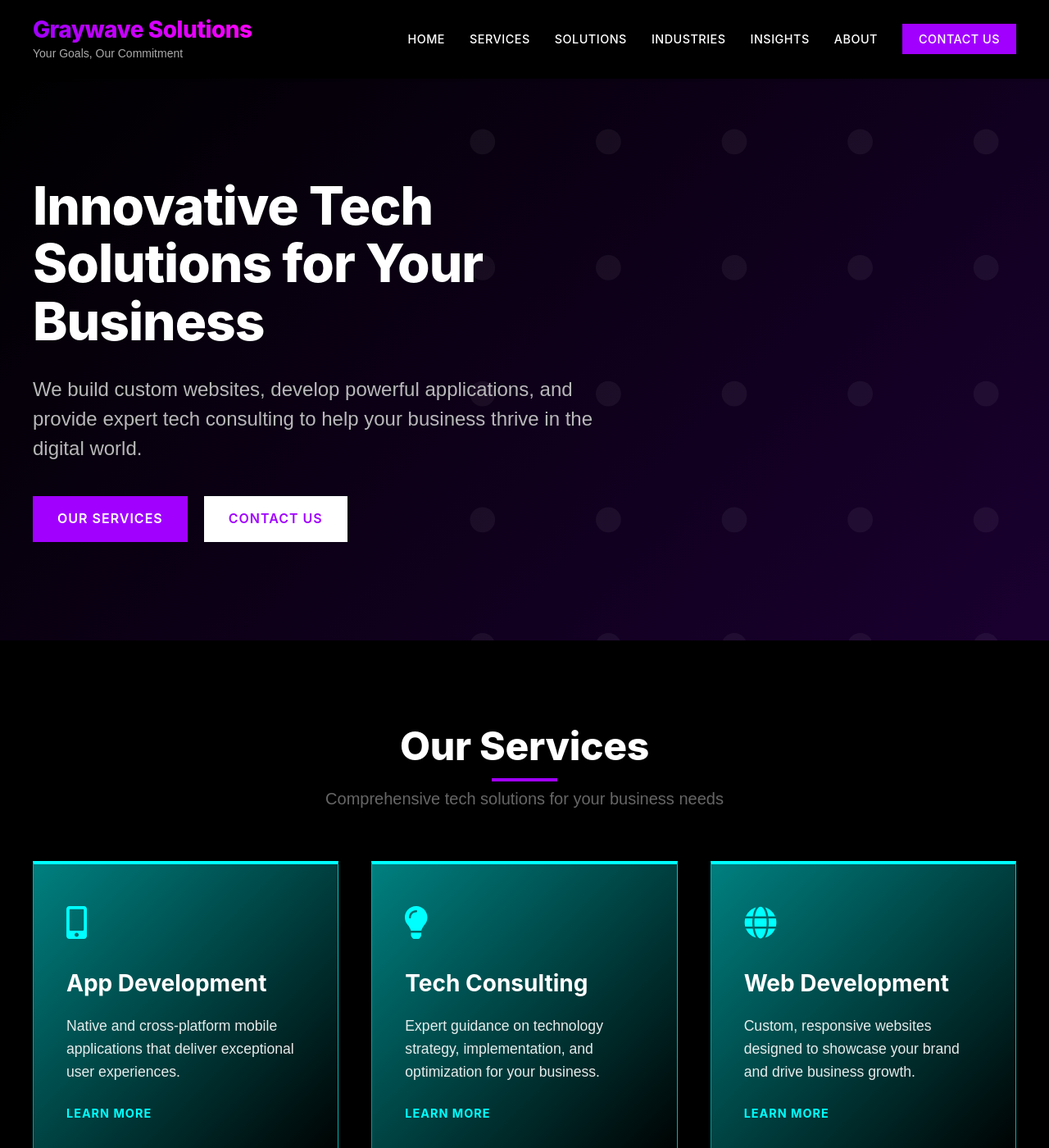
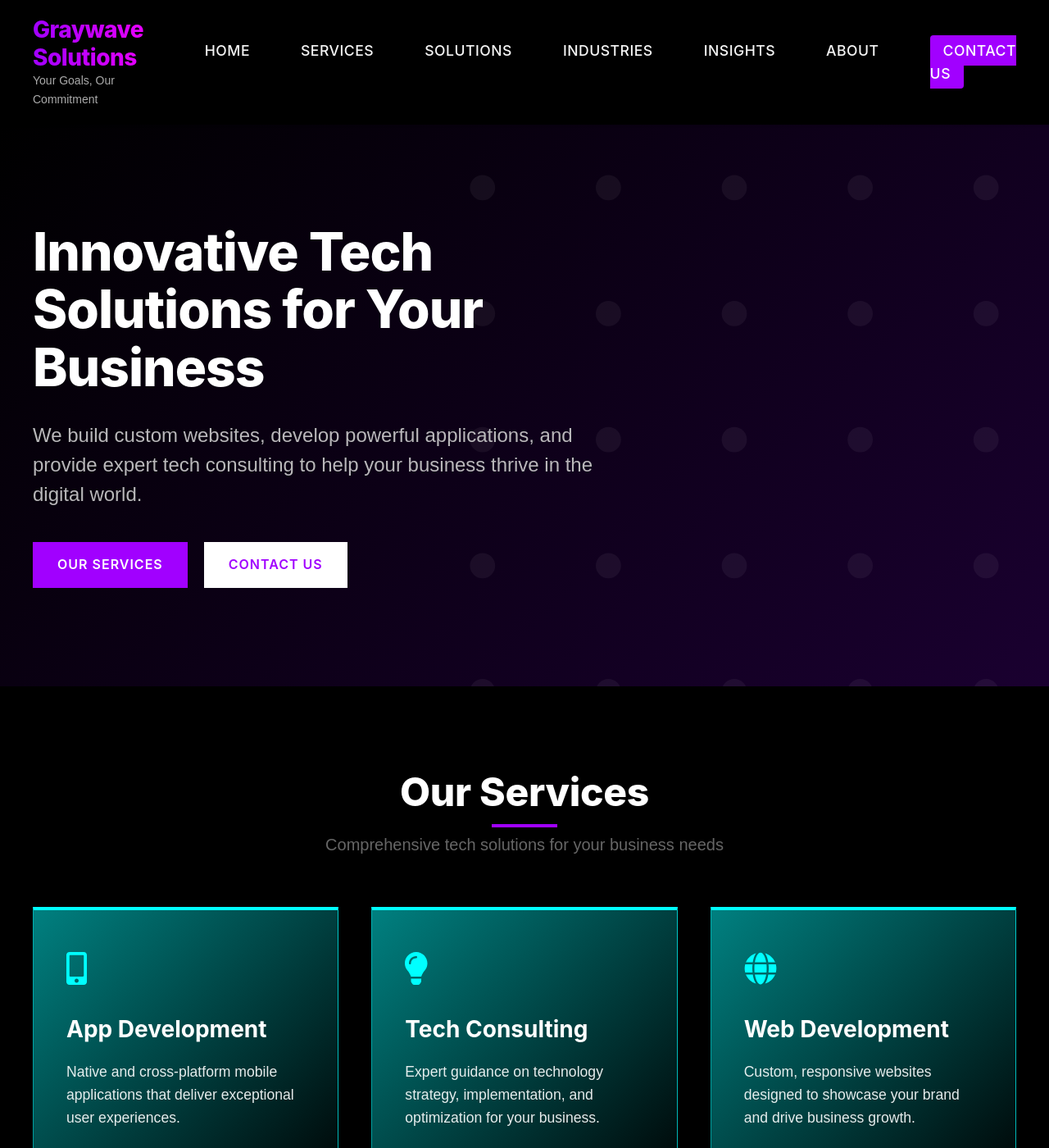
Before and after one commit to MackhaliaB/Tech-Consulting-Build, a Jekyll site: the page built from index.md, in a window 1280 px wide and 1400 px high. Shown: the whole window at 82% size. Built offline with Jekyll 4.4.1, drawn with Linux system fonts in a browser that asks for light colours.

Commit message:
Update navigation hover styles for consistent appearance

```diff
--- a/assets/css/custom.css
+++ b/assets/css/custom.css
@@ -31,3 +31,38 @@
 .service-card .btn-outline {
   margin-top: auto;
 }
+
+/* Navigation styles update */
+.site-header .main-nav ul {
+  display: flex;
+  gap: 2rem;
+  margin: 0;
+  padding: 0;
+  list-style: none;
+}
+
+.site-header .main-nav ul li a {
+  color: #F5F5F5;
+  text-decoration: none;
+  font-size: 1.1rem;
+  transition: color 0.3s ease;
+  font-weight: 500;
+}
+
+.site-header .main-nav ul li a:hover {
+  color: #00FFFF; /* Cyan accent color */
+  text-decoration: none;
+}
+
+.site-header .main-nav ul li a.cta-button {
+  background-color: #A100FF;
+  color: #FFFFFF;
+  padding: 0.5rem 1rem;
+  border-radius: 4px;
+  transition: background-color 0.3s ease;
+}
+
+.site-header .main-nav ul li a.cta-button:hover {
+  background-color: #7700BB;
+  color: #FFFFFF;
+}
```
